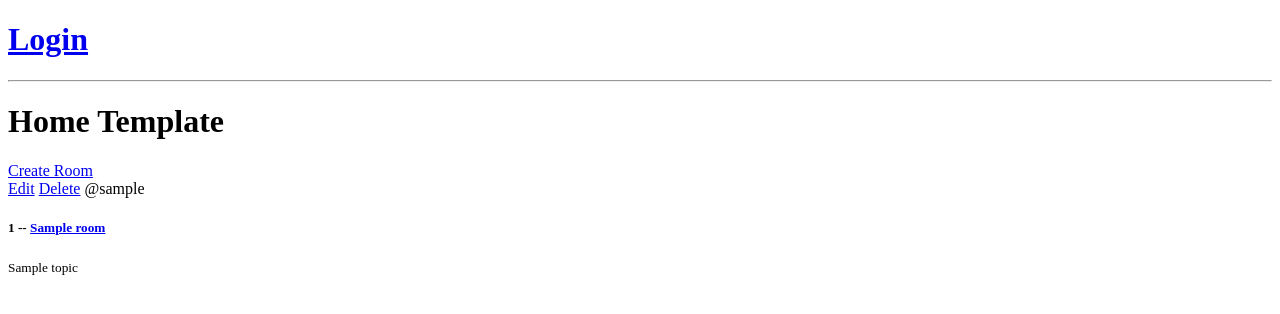
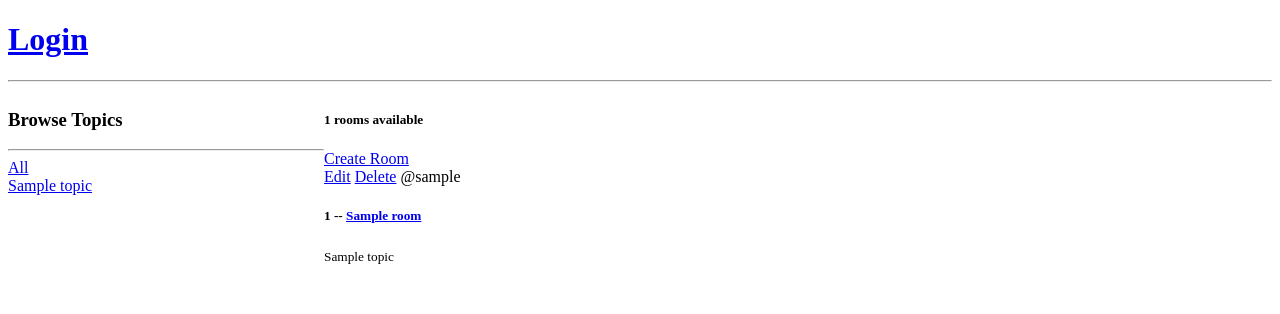
Before and after one commit to suraj1771singh/devcube, a Django app: template base/templates/base/home.html in a window 1280 px wide. Shown: the top 314 px of the page. Run offline with Django 4.2, Linux system fonts and the light colour scheme; the template is opened without the code that fills it: most values are stand-ins (such as "Sample title", 1, 10 or a date in 2020).

Commit message:
Search functionality added

```diff
--- a/base/templates/base/home.html
+++ b/base/templates/base/home.html
@@ -1,9 +1,29 @@
 {% extends 'main.html' %}
 
 {% block content %}
-<h1>Home Template </h1>
 
+<style>
+  .home-container {
+    display: grid;
+    grid-template-columns: 1fr 3fr;
+  }
+</style>
+
+<div class="home-container">
   <div>
+    <h3>Browse Topics</h3>
+    <hr />
+    <div>
+      <a href="{% url 'home' %}">All</a>
+    </div>
+    {% for topic in topics %}
+    <div>
+      <a href="{% url 'home' %}?q={{topic.name}}">{{topic.name}}</a>
+    </div>
+    {% endfor %}
+  </div>
+  <div>
+    <h5>{{room_count}} rooms available</h5>
     <a href="{% url 'create-room' %}"> Create Room</a>
     <div>
       {% for room in rooms %}
@@ -11,12 +31,12 @@
         <a href="{% url 'update-room' room.id %}">Edit</a>
         <a href="{% url 'delete-room' room.id %}">Delete</a>
         <span>@{{room.host.username}}</span>
-            <h5>
-                {{room.id}} -- <a href="{% url 'room' room.id %}">{{room.name}}</a>
-            </h5>
+        <h5>{{room.id}} -- <a href="{% url 'room' room.id %}">{{room.name}}</a></h5>
         <small>{{room.topic.name}}</small>
       </div>
       {% endfor %}
     </div>
   </div>
+</div>
+
 {% endblock %}
```
Also changed, not shown: base/views.py (+22 -4 lines). Lines whose indentation alone changed are shown as unchanged.
